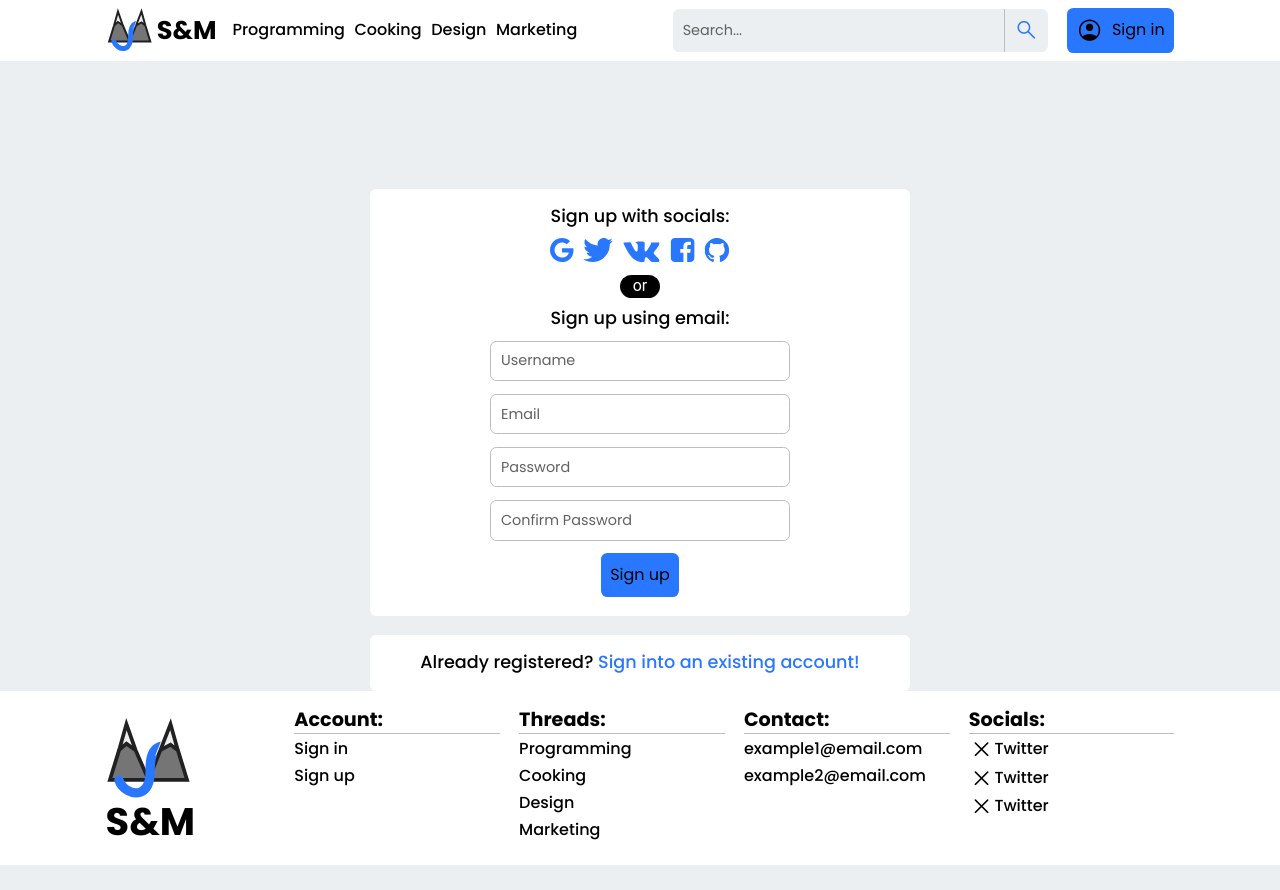
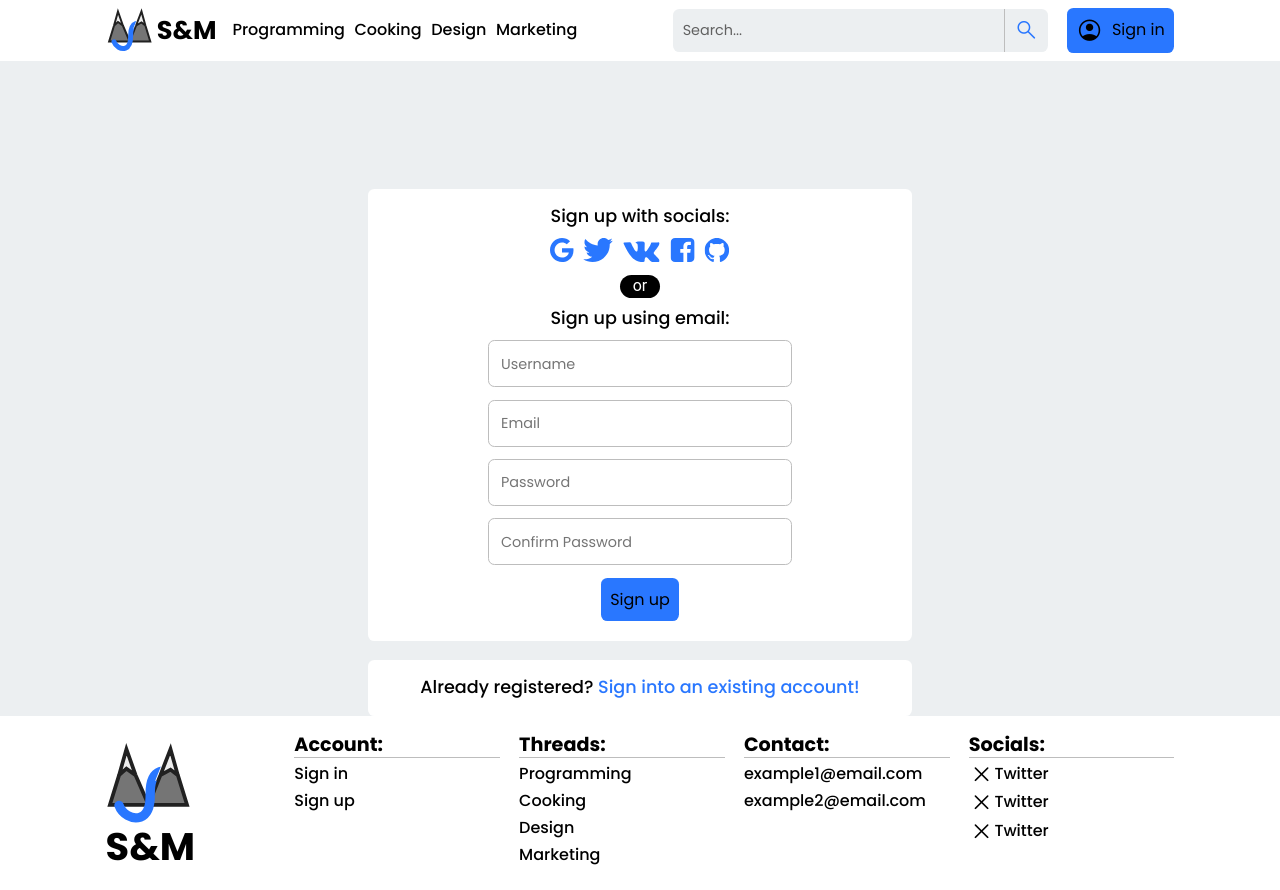
Before and after one commit to MichaelRayven/SM-Project-Frontend, a React (Vite) app: page /signup in a window 1280 px wide. Before the commit the page ends 865 px from the top, so only its background shows below. Built offline with nearby package versions, Linux system fonts and the light colour scheme; what @casl/ability, @casl/react would draw is missing.

Commit message:
Improved input component structure and styling

```diff
--- a/src/views/components/Input/Input.scss
+++ b/src/views/components/Input/Input.scss
@@ -1,86 +1,173 @@
 @use "@/styles/util" as u;
 
-.input {
+@keyframes label-shrink {
+  to {
+    top: u.rem(-8);
+    transform: translateY(0);
+
+    font-size: u.rem(16);
+    visibility: hidden;
+  }
+}
+
+@keyframes increase-width {
+  99% {
+    max-width: 100%;
+    opacity: 0;
+  }
+
+  to {
+    opacity: 1;
+    visibility: visible;
+    max-width: 100%;
+    padding-inline: u.rem(2);
+  }
+}
+
+.app-input {
+  $parent: #{&};
+
+  min-width: 25ch;
+  display: inline-flex;
+  flex-direction: column;
+
   &__inner {
     position: relative;
+
+  }
+
+  &__wrapper {
     display: flex;
-    align-items: center;
-
-    &_border {
-      border: u.rem(2) solid rgb(var(--color-border));
-      border-radius: u.rem(8);
-      overflow: hidden;
-    }
+    overflow: hidden;
+    border-radius: u.rem(8);
+    padding-inline: u.rem(2);
   }
 
   &__field {
-    width: 100%;
-    height: u.rem(48);
+    flex: 1 1 auto;
 
-    border: none;
-    outline: none;
-    border-radius: u.rem(8);
+    padding: u.rem(16) u.rem(14);
+
     background: rgb(var(--color-neutural));
     color: rgb(var(--color-text));
 
-    padding: u.rem(12);
+    outline: none;
+    border: none;
+
     @include u.body2-text;
+  }
 
-    &::placeholder {
-      color: rgb(var(--color-text-secondary));
-    }
+  &__label {
+    position: absolute;
+
+    top: 50%;
+    transform: translateY(-50%);
+    margin-left: u.rem(16);
+
+    color: rgb(var(--color-text-secondary));
+
+    @include u.body2-text;
+    font-size: u.rem(20);
   }
 
   &__fieldset {
+    min-width: 0;
     position: absolute;
-    bottom: 0;
-    left: 0;
-    width: 100%;
-    height: calc(100% + u.rem(8));
+
+    inset: u.rem(-8) 0 0;
 
     border-radius: u.rem(8);
     border: u.rem(2) solid rgb(var(--color-border));
 
     pointer-events: none;
+    transition: border .1s ease-in-out;
   }
 
-  &__legend, &__helper-text {
+  &__legend {
+    visibility: hidden;
+    opacity: 0;
+
+    white-space: nowrap;
+    text-overflow: ellipsis;
+    user-select: none;
+
+    max-width: u.rem(0.01);
+    width: auto;
+
+    margin-left: u.rem(12);
+
+    color: rgb(var(--color-text-secondary));
+
     @include u.body2-text;
-    margin-left: u.rem(10); // .input__field padding - border width
-    padding-inline: u.rem(2);
-    line-height: 100%;
-
-    color: rgb(var(--color-border-darker));
     font-size: u.rem(16);
   }
 
   &__helper-text {
-    margin-top: u.rem(4);
-    margin-left: u.rem(12);
+    margin-left: u.rem(16);
+
+    color: rgb(var(--color-text-secondary));
+
+    @include u.body2-text;
+    font-size: u.rem(16);
+
+    &:not(:empty) {
+      margin-top: u.rem(8);
+    }
   }
 
-  &__content_leading {
-    margin-left: u.rem(12);
-    height: 100%;
+  &__content {
+    display: flex;
+    align-items: center;
+    justify-content: center;
   }
 
-  &__content_trailing {
-    margin-right: u.rem(12);
-    height: 100%;
+  &_no-label {
+    #{$parent}__legend {
+      padding: 0 !important;
+    }
   }
 
-  &_invalid {
-    .input__inner_border {
-      border: u.rem(3) solid rgb(var(--color-error-lighter));
+  &_focused {
+    #{$parent}__fieldset {
+      border-width: u.rem(3);
+      border-color: rgb(var(--color-accent));
     }
 
-    .input__fieldset {
-      border: u.rem(3) solid rgb(var(--color-error-lighter));
+    #{$parent}__label {
+      animation: label-shrink .15s ease-out forwards 1 !important;
     }
 
-    .input__legend, .input__helper-text {
+    #{$parent}__legend {
+      animation: increase-width .15s ease-out forwards 1;
+      color: rgb(var(--color-accent));
+    }
+  }
+
+  &_active {
+    #{$parent}__label {
+      animation: label-shrink .15s ease-out forwards 1 !important;
+    }
+
+    #{$parent}__legend {
+      animation: increase-width .15s ease-out forwards 1;
+    }
+  }
+
+  &_error {
+    #{$parent}__fieldset {
+      border-color: rgb(var(--color-error));
+    }
+
+    #{$parent}__legend {
       color: rgb(var(--color-error));
-      font-weight: 500;
+    }
+
+    #{$parent}__label {
+      color: rgb(var(--color-error));
+    }
+
+    #{$parent}__helper-text {
+      color: rgb(var(--color-error));
     }
   }
 }
--- a/src/views/components/Input/Input.tsx
+++ b/src/views/components/Input/Input.tsx
@@ -1,73 +1,100 @@
-import { useEffect, useRef, useState } from "react"
+import { useId, useState } from "react"
 import "./Input.scss"
 
 type Props = {
-	className?: string
+  className?: string
+  style?: React.CSSProperties
+  defaultValue?: string
+	placeholder?: string
 	helperText?: string
 	label?: string
-	placeholder?: string
-	required?: boolean
 	type?: string
-	initialValue?: string
-	onChange?: (event: React.ChangeEvent<HTMLInputElement>) => void
-	min?: number
-	max?: number
-	trailingContent?: string | JSX.Element | JSX.Element[]
-	leadingContent?: string | JSX.Element | JSX.Element[]
+  endAdornment?: React.ReactNode
+  startAdornment?: React.ReactNode
+	error?: boolean
+	focus?: boolean
+	value?: string | number
+	onChange?: (e: React.ChangeEvent<HTMLInputElement>) => void
 }
 
 export const Input = ({
-	helperText,
+	className,
+	style,
 	label,
 	placeholder,
-	required,
 	type = "text",
-	className,
-	initialValue = "",
-	onChange = () => {},
-	min,
-	max,
-	trailingContent,
-	leadingContent
+	defaultValue = "",
+	startAdornment,
+	endAdornment,
+	helperText,
+	error,
+	focus,
+	value: outerValue,
+	onChange
 }: Props) => {
-	const [value, setValue] = useState(initialValue)
-	const [isValid, setIsValid] = useState(true)
-	const inputRef = useRef<HTMLInputElement>(null)
+	const id = useId()
+	const [value, setValue] = useState(defaultValue)
+	const [focused, setFocused] = useState(false)
 
-	useEffect(() => {
-		setIsValid(inputRef.current?.validity.valid == undefined ?
-			true : inputRef.current?.validity.valid)
-	}, [value])
+	const defineInputClassNames = () => {
+		let classNames = `${className} app-input`
+
+		if (value.length !== 0) {
+			classNames += " app-input_active"
+		}
+
+		if (focused) {
+			classNames += " app-input_focused"
+		}
+
+		if (error) {
+			classNames += " app-input_error"
+		}
+
+		if (!label) {
+			classNames += " app-input_no-label"
+		}
+
+		return classNames
+	}
+
+	const handleChange = (e: React.ChangeEvent<HTMLInputElement>) => {
+		setValue(e.target.value)
+		onChange && onChange(e)
+	}
 
 	return (
-		<div className={`input ${className || ""} ${isValid ? "" : "input_invalid"}`}>
-			<div className={`input__inner ${label ? "" : "input__inner_border"}`}>
-				{leadingContent && <div className="input__content_leading">
-					{leadingContent}
-				</div>}
-				<input
-					min={min}
-					max={max}
-					ref={inputRef}
-					type={type}
-					value={value}
-					required={required}
-					onChange={e => {
-						setValue(e.target.value)
-						onChange(e)
-					}}
-					placeholder={placeholder}
-					className="input__field" />
-				{label && <fieldset className="input__fieldset">
-					<legend className="input__legend">
-						<span>{label}</span>
+		<div className={defineInputClassNames()} style={style}>
+			<div className="app-input__inner">
+				<label className="app-input__label" htmlFor={id}>{label}</label>
+				<div className="app-input__wrapper">
+					<div className="app-input__content">
+						{startAdornment}
+					</div>
+					<input
+						autoFocus={focus}
+						onFocus={() => setFocused(true)}
+						onBlur={() => setFocused(false)}
+						placeholder={placeholder}
+						onChange={handleChange}
+						value={outerValue || value}
+						className="app-input__field"
+						type={type}
+						id={id}
+					/>
+					<div className="app-input__content">
+						{endAdornment}
+					</div>
+				</div>
+				<fieldset className="app-input__fieldset">
+					<legend className="app-input__legend">
+						&#8203;{label}
 					</legend>
-				</fieldset>}
-				{trailingContent && <div className="input__content_trailing">
-					{trailingContent}
-				</div>}
+				</fieldset>
 			</div>
-			{helperText && <div className="input__helper-text">{helperText}</div>}
+			<div className="app-input__helper-text">
+				{helperText}
+			</div>
 		</div>
 	)
 }
```
